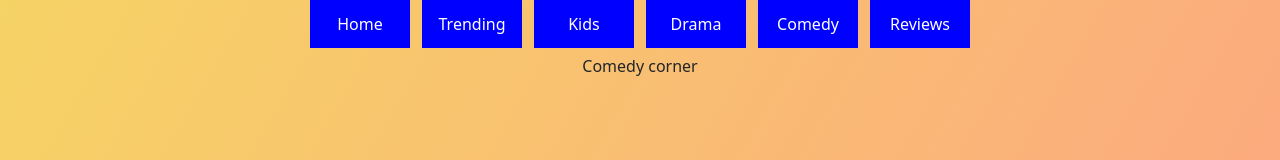
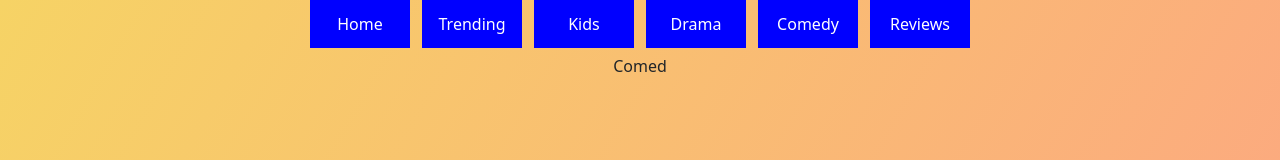
Before and after one commit to murphy790/movie-app, a React (Create React App) app in the folder front-end/: page /comedy in a window 1280 px wide. Shown: the top 160 px of the page. Built offline with nearby package versions, Linux system fonts and the light colour scheme.

Commit message:
created the home component

```diff
--- a/front-end/src/components/Comedy.js
+++ b/front-end/src/components/Comedy.js
@@ -4,7 +4,7 @@ function Comedy() {
 
   return (
     <div>
-    Comedy corner
+    Comed
   </div>
 
   )
```
